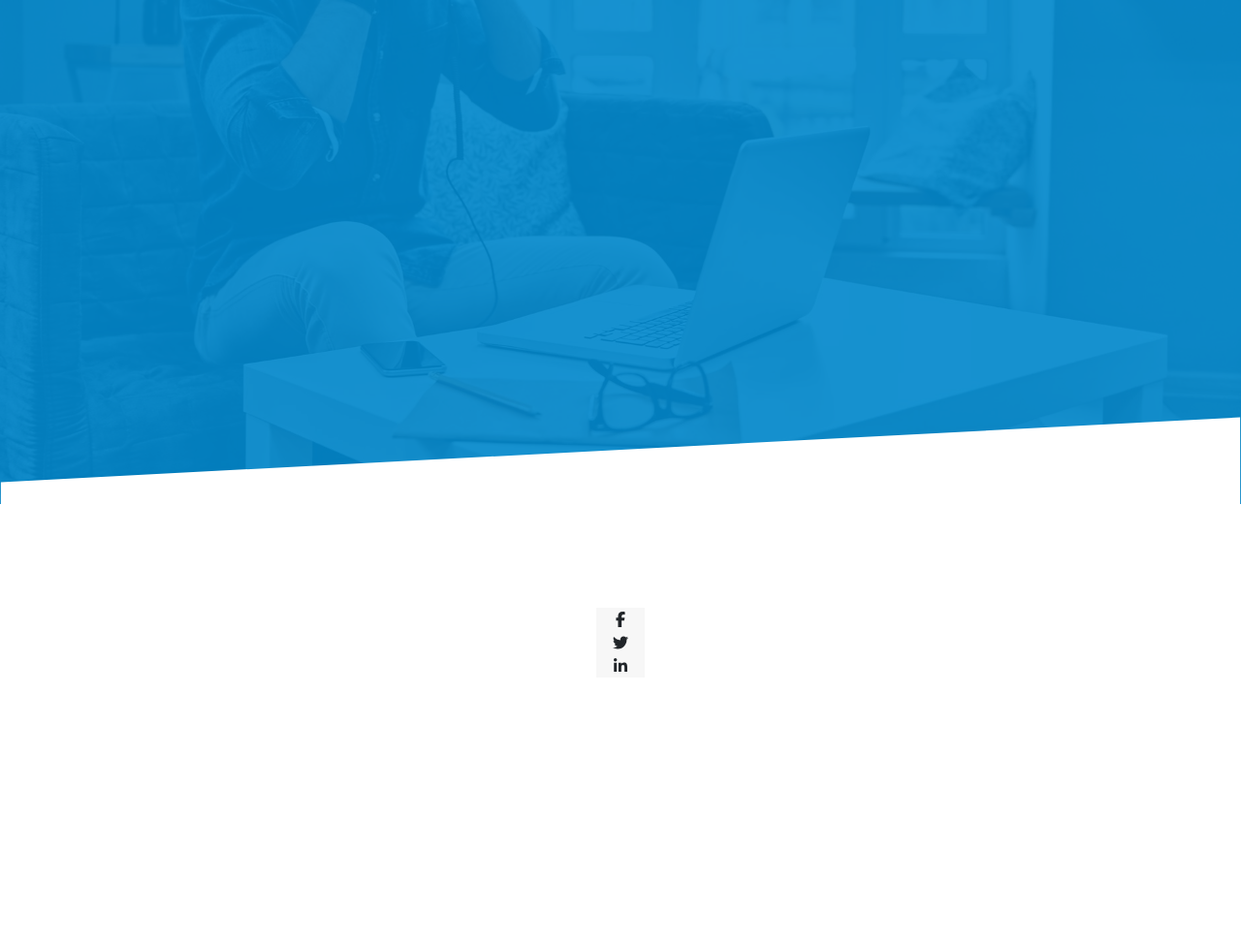
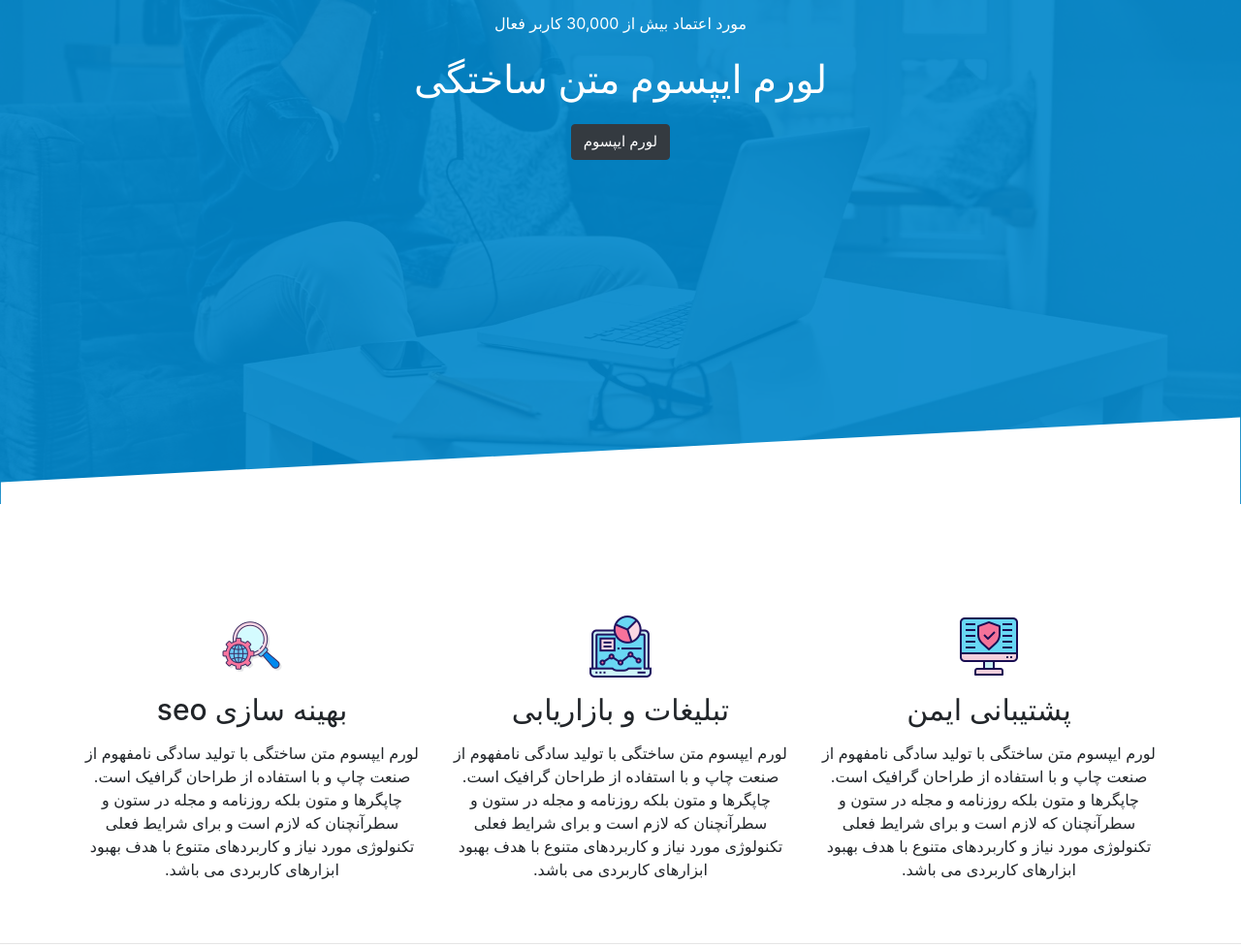
Before and after one commit to amir-hrmz/wordpress-theme, a plain HTML site: page index.html in a window 1280 px wide. Shown: the part 280-1257 px from the top of the page at 97% size. Before the commit the page ends 1075 px from the top, so only its background shows below. Drawn offline with Linux system fonts and the light colour scheme.

Commit message:
update columns

```diff
--- a/css/style.css
+++ b/css/style.css
@@ -4,6 +4,7 @@
     margin: 5px;
     padding: 0;
 }
+
 .social .svg-inline--fa:hover {
     color: #d1d1d1;
 }
@@ -15,7 +16,7 @@
     height: 100vh;
 }
 
-#custom-back:after{
+#custom-back:after {
     background-color: #0088CC !important;
     width: 100%;
     height: 100%;
@@ -28,22 +29,25 @@
 
     z-index: 2;
 }
-.custom-menu{
+
+.custom-menu {
     top: 20px;
     position: relative;
 }
-.z-index{
+
+.z-index {
     z-index: 99;
 }
-.parallax-box
-{
+
+.parallax-box {
     position: relative;
     display: block;
     min-width: 100%;
     overflow: visible;
     bottom: 56px;
 }
-.parallax{
+
+.parallax {
     left: -5px;
     background-color: rgb(255, 255, 255);
     visibility: visible;
@@ -63,6 +67,8 @@
     opacity: 1;
     transform: matrix(0.99862, -0.05233, 0, 1, 0, 0);
 }
+
+/* Header */
 .navbar-nav li:hover > ul.dropdown-menu {
     display: block;
 }
@@ -93,6 +99,41 @@
         align-items: baseline !important;
     }
 }
+
+/* paraghraph one*/
+
+.text {
+    z-index: 9;
+    color: white;
+    text-align: center;
+    margin-top: 200px;
+}
+
+.p1 {
+    font-size: 40px;
+    font-weight: 500;
+}
+
+.custom-button {
+    font-size: 15px;
+}
+
+/* custom-column */
+.custom-culomn {
+    text-align: center;
+
+}
+
+.custom-text-column h2{
+    font-size: 30px;
+    margin-top: 15px;
+}
+.custom-text-column p{
+
+    margin-top: 15px;
+}
+
+/* Footer */
 .custom-footer {
     background-color: #f7f7f7;
     width: 50px;
--- a/index.html
+++ b/index.html
@@ -26,7 +26,6 @@
 
         </div>
         <div class="row px-2  justify-content-between align-items-center custom-menu d-align-logo">
-
             <div class="col-3 text-white z-index">logo</div>
             <nav class="navbar navbar-expand-md navbar-light z-index">
                 <a class="navbar-brand pb-2" href="#"></a>
@@ -47,7 +46,8 @@
                                     کشویی</a>
                                     <ul class="dropdown-menu">
                                         <li><a class="dropdown-item" href="#">زیر منو</a></li>
-                                        <li class="dropdown-submenu"><a class="dropdown-item dropdown-toggle" href="#">زیر
+                                        <li class="dropdown-submenu"><a class="dropdown-item dropdown-toggle"
+                                                                        href="#">زیر
                                             منو 2</a>
                                             <ul class="dropdown-menu">
                                                 <li><a class="dropdown-item" href="#">زیرمنو2</a></li>
@@ -70,7 +70,8 @@
                                     کشویی</a>
                                     <ul class="dropdown-menu">
                                         <li><a class="dropdown-item" href="#">زیر منو</a></li>
-                                        <li class="dropdown-submenu"><a class="dropdown-item dropdown-toggle" href="#">زیر
+                                        <li class="dropdown-submenu"><a class="dropdown-item dropdown-toggle"
+                                                                        href="#">زیر
                                             منو 2</a>
                                             <ul class="dropdown-menu">
                                                 <li><a class="dropdown-item" href="#">زیرمنو2</a></li>
@@ -98,16 +99,60 @@
                     <a href="#"><i class="fab fa-facebook-f"></i></a>
                 </div>
             </div>
+            <div class="container-fluid text">
+                <div class="row">
+                    <div class="col-12 ">
+                        <p>مورد اعتماد بیش از 30,000 کاربر فعال</p>
+                        <p class="p1 ">لورم ایپسوم متن ساختگی </p>
+                        <button type="button" class="btn btn-dark custom-button">لورم ایپسوم</button>
+                    </div>
+                </div>
+            </div>
         </div>
     </div>
     <div class="parallax-box z-index">
         <div class="parallax"></div>
     </div>
+</header>
+<!-- Column One-->
+<div class="container">
+    <div class="row custom-culomn custom-text-column mt-2">
+        <div class="col-md-4">
+            <img class="img-fluid" src="image/secure.png">
+            <h2>پشتیبانی ایمن</h2>
+            <p>لورم ایپسوم متن ساختگی با تولید سادگی نامفهوم از صنعت چاپ و با استفاده از طراحان گرافیک است. چاپگرها و
+                متون بلکه روزنامه و مجله در ستون و سطرآنچنان که لازم است و برای شرایط فعلی تکنولوژی مورد نیاز و
+                کاربردهای متنوع با هدف بهبود ابزارهای کاربردی می باشد.
+            </p>
+        </div>
+        <div class="col-md-4">
+            <img class="img-fluid" src="image/laptop%20(2).png">
+            <h2>تبلیغات و بازاریابی</h2>
+            <p>لورم ایپسوم متن ساختگی با تولید سادگی نامفهوم از صنعت چاپ و با استفاده از طراحان گرافیک است. چاپگرها و
+                متون بلکه روزنامه و مجله در ستون و سطرآنچنان که لازم است و برای شرایط فعلی تکنولوژی مورد نیاز و
+                کاربردهای متنوع با هدف بهبود ابزارهای کاربردی می باشد.
+            </p>
+        </div>
+        <div class="col-md-4">
+            <img class="img-fluid" src="image/search-engine-optimization%20(2).png">
+            <h2>بهینه سازی seo</h2>
+            <p>لورم ایپسوم متن ساختگی با تولید سادگی نامفهوم از صنعت چاپ و با استفاده از طراحان گرافیک است. چاپگرها و
+                متون بلکه روزنامه و مجله در ستون و سطرآنچنان که لازم است و برای شرایط فعلی تکنولوژی مورد نیاز و
+                کاربردهای متنوع با هدف بهبود ابزارهای کاربردی می باشد.
+            </p>
+        </div>
+    </div>
+</div>
+<hr class="my-5"></hr>
+<!-- Column Two-->
+<div class="container">
+    <div class="row">
+        <div class="col-12">
 
-</header>
-
-
-<footer>
+        </div>
+    </div>
+</div>
+<!--<footer>
     <div class="container-fluid custom-footer">
         <div class="row">
             <div class="col-12">
@@ -119,11 +164,8 @@
             </div>
         </div>
     </div>
-</footer>
-<br>
-<br>
-<br>
-<br>
+</footer>-->
+
 <!-- Font Awesome -->
 <script src="js/all.min.js"></script>
 </body>
```
Also changed, not shown: image/laptop (2).png (added), image/search-engine-optimization (2).png (added), image/secure.png (added).
